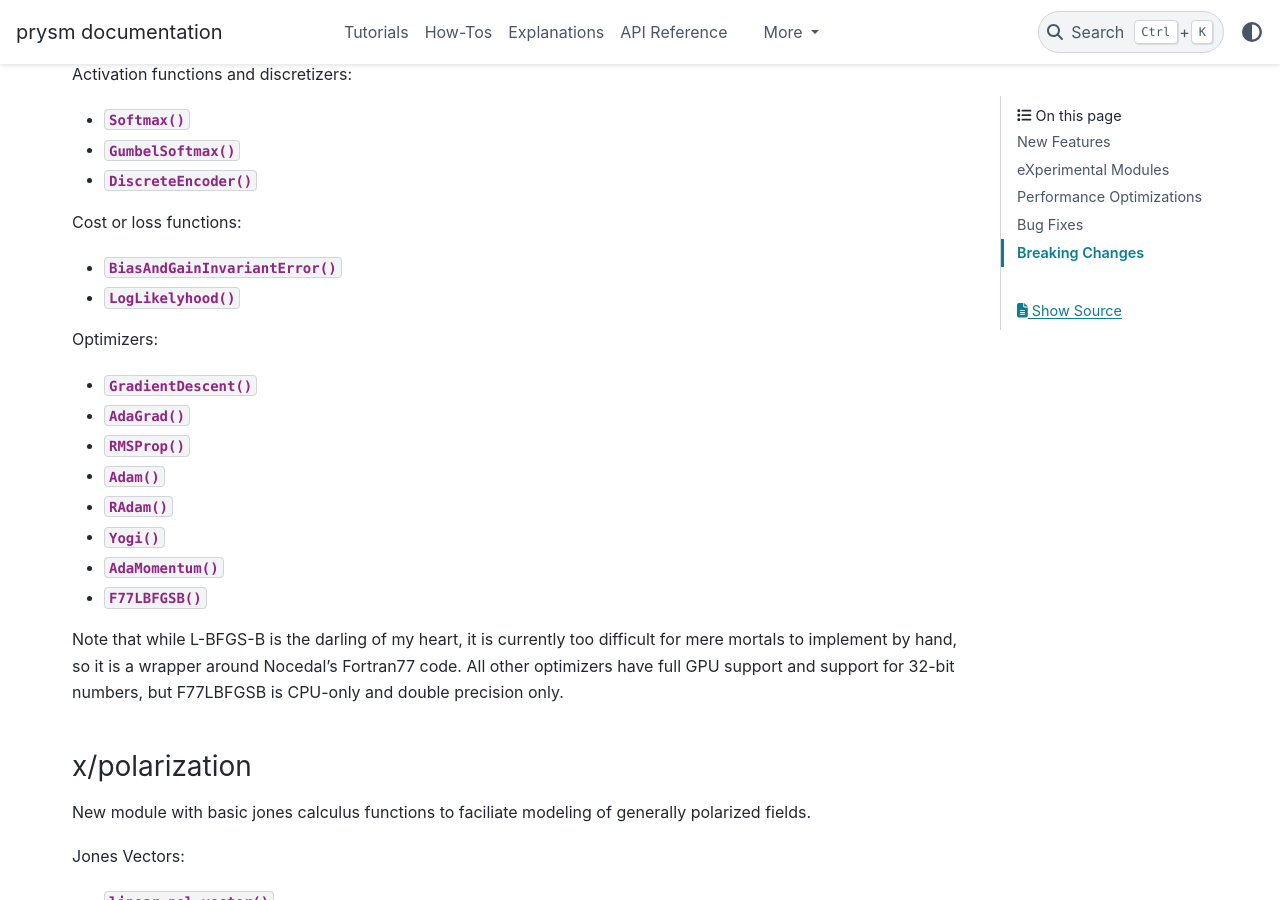
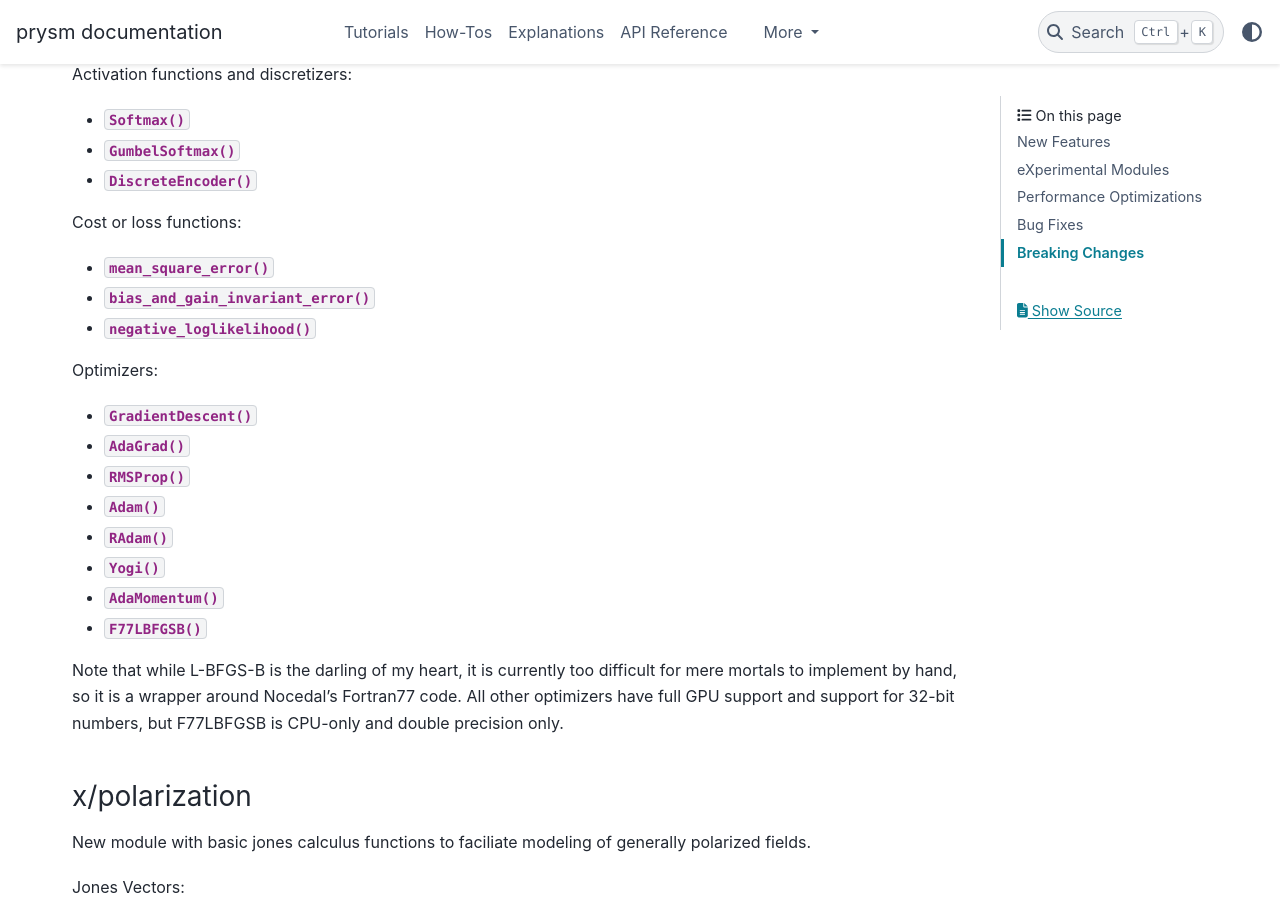
Before and after one commit to brandondube/prysm, a Sphinx documentation site: the page built from docs/source/releases/v1.0.rst, in a window 1280 px wide and 900 px high, scrolled down 2791 px. Built offline with Sphinx 7.4.7 and the PyData theme 0.15.4, drawn with Linux system fonts in a browser that asks for light colours; pages that are not in the unit, such as notebooks, are missing from menus.

Commit message:
docs/next release: correct listing of cost functions

```diff
--- a/docs/source/releases/v1.0.rst
+++ b/docs/source/releases/v1.0.rst
@@ -160,8 +160,9 @@ Activation functions and discretizers:
 
 Cost or loss functions:
 
-* :func:`~prysm.x.optym.cost.BiasAndGainInvariantError`
-* :func:`~prysm.x.optym.cost.LogLikelyhood`
+* :func:`~prysm.x.optym.cost.mean_square_error`
+* :func:`~prysm.x.optym.cost.bias_and_gain_invariant_error`
+* :func:`~prysm.x.optym.cost.negative_loglikelihood`
 
 Optimizers:
 
```
